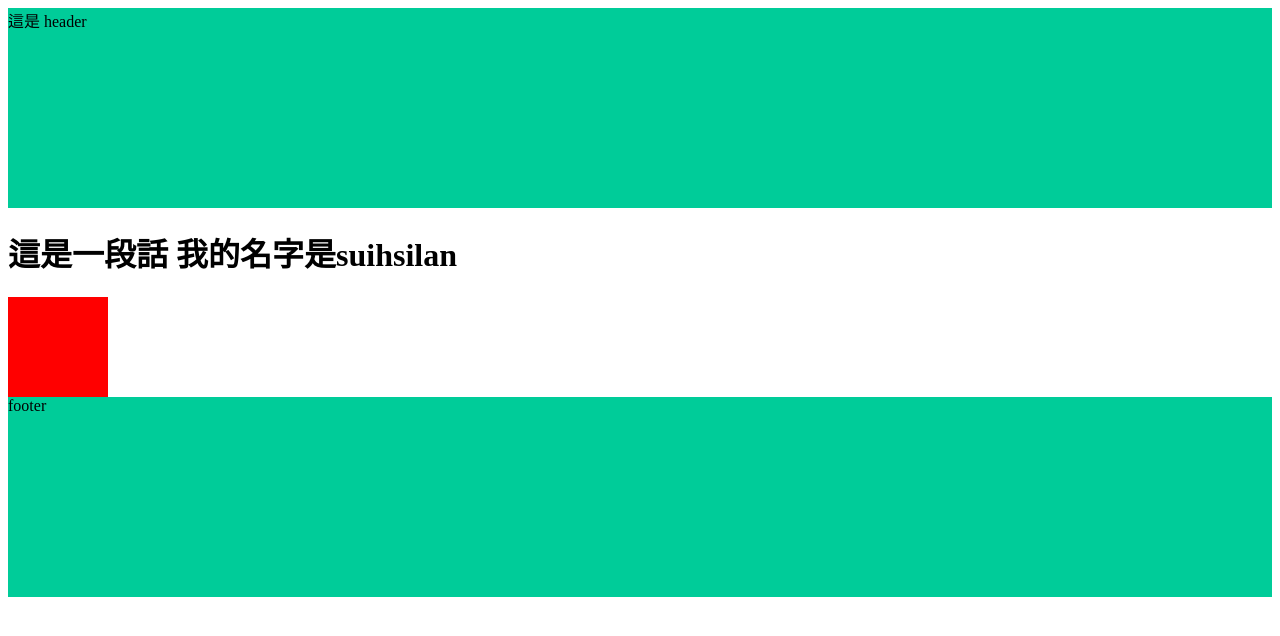
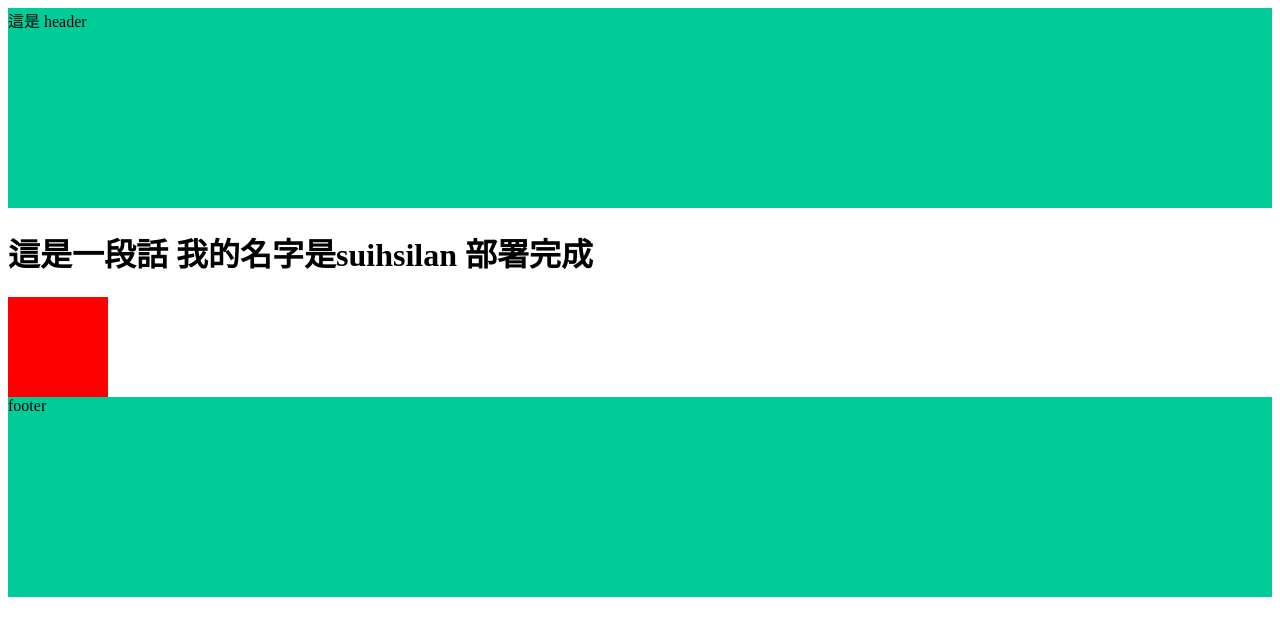
Before and after one commit to suihsilan/test12345, a plain HTML site: page index.html in a window 1280 px wide. Drawn offline with Linux system fonts and the light colour scheme.

Commit message:
Update 2022-06-23T15:09:51.684Z

```diff
--- a/index.html
+++ b/index.html
@@ -15,7 +15,7 @@
   </header>
 
 
-<h1>這是一段話 我的名字是suihsilan</h1>
+<h1>這是一段話 我的名字是suihsilan 部署完成</h1>
 
 <div class="box"></div>
 
```
